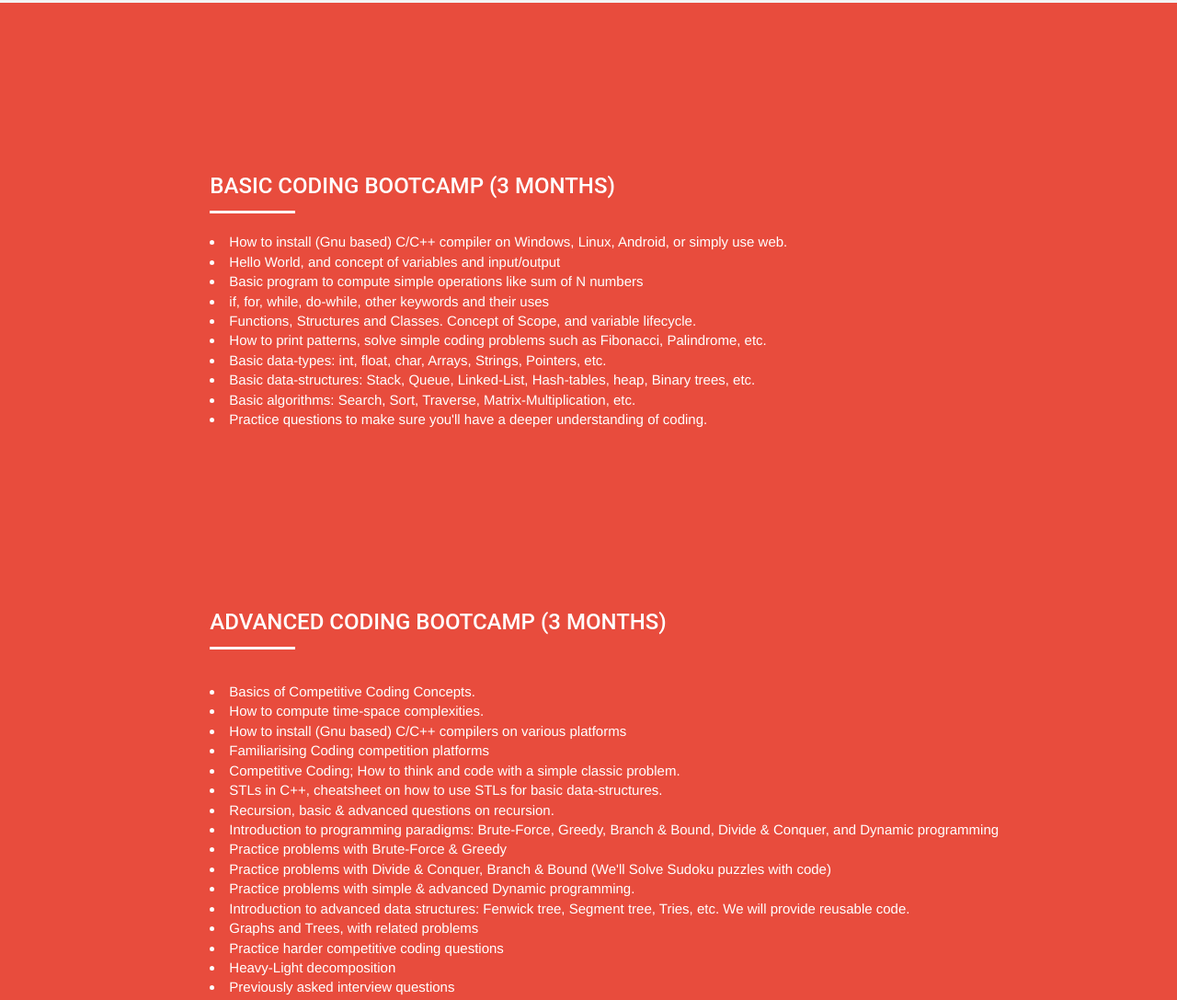
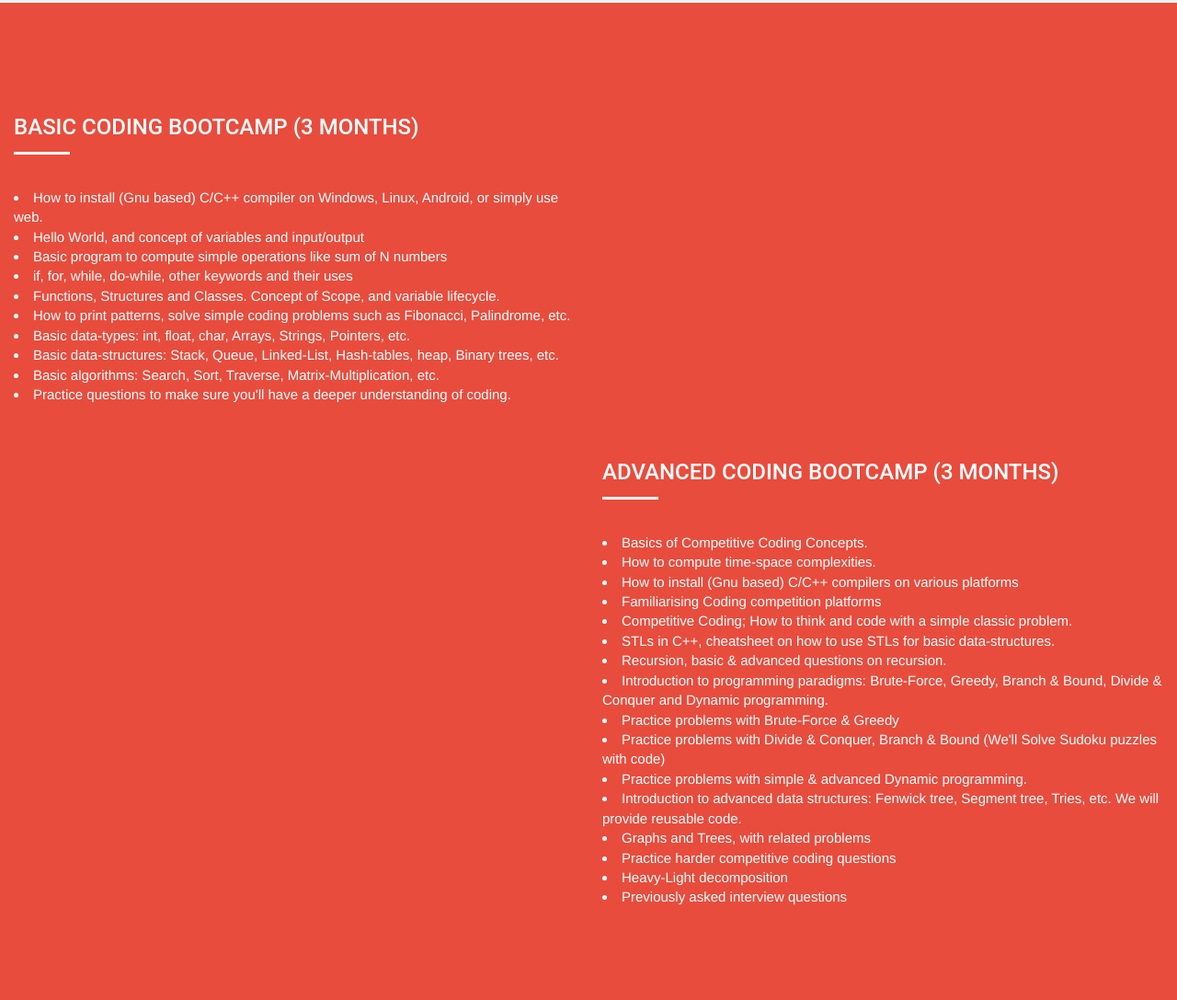
Before and after one commit to dheerajram007/dheerajram007.github.io, a plain HTML site: page index.html in a window 1280 px wide. Shown: the part 2790-3877 px from the top of the page at 92% size. Drawn offline with Linux system fonts and the light colour scheme.

Commit message:
updating style

```diff
--- a/css/style.css
+++ b/css/style.css
@@ -635,7 +635,7 @@ a:hover{
 }
 .single_service_area_two{
     height: 800px;
-	margin-top: 30px;
+	margin-top: 25px;
 }
 .single_service_area_three{
     background: url(../images/service2.jpg) no-repeat left top;
--- a/index.html
+++ b/index.html
@@ -331,10 +331,10 @@
 		</div>
 		<div class="main_service_content">
 			<div class="single_service_area single_service_area_one wow fadeIn" data-wow-duration="1.5s">
-				<div class="col-md-9 col-md-offset-2 col-sm-1 col-sm-offset-7">
+				<div class="col-md-6 col-sm-6 col-xs-12">
 					<div class="single_service">
 						<h4>Basic Coding Bootcamp (3 Months)</h4>
-						<div class="separetorwhite"></div>
+						<div class="separetorwhite floatright"></div>
 						<p><list>
 							<li>How to install (Gnu based) C/C++ compiler on Windows, Linux, Android, or simply use web.</li>
 							<li>Hello World, and concept of variables and input/output</li>
@@ -352,7 +352,7 @@
 				</div>
 			</div>
 			<div class="single_service_area single_service_area_two wow fadeIn" data-wow-duration="2.5s">
-				<div class="col-md-9 col-md-offset-2 col-sm-1 col-sm-offset-7">
+				<div class="col-md-6 col-sm-6 col-xs-12">
 					<div class="single_service">
 						<h4>Advanced Coding Bootcamp (3 Months)</h4>
 						<div class="separetorwhite floatright"></div>
@@ -365,7 +365,7 @@
 								<li>Competitive Coding; How to think and code with a simple classic problem.</li>
 								<li>STLs in C++, cheatsheet on how to use STLs for basic data-structures.</li>
 								<li>Recursion, basic & advanced questions on recursion.</li>
-								<li>Introduction to programming paradigms: Brute-Force, Greedy, Branch & Bound, Divide & Conquer, and Dynamic programming</li>
+								<li>Introduction to programming paradigms: Brute-Force, Greedy, Branch & Bound, Divide & Conquer and Dynamic programming.</li>
 								<li>Practice problems with Brute-Force & Greedy</li>
 								<li>Practice problems with Divide & Conquer, Branch & Bound (We'll Solve Sudoku puzzles with code)</li>
 								<li>Practice problems with simple & advanced Dynamic programming.</li>
```
